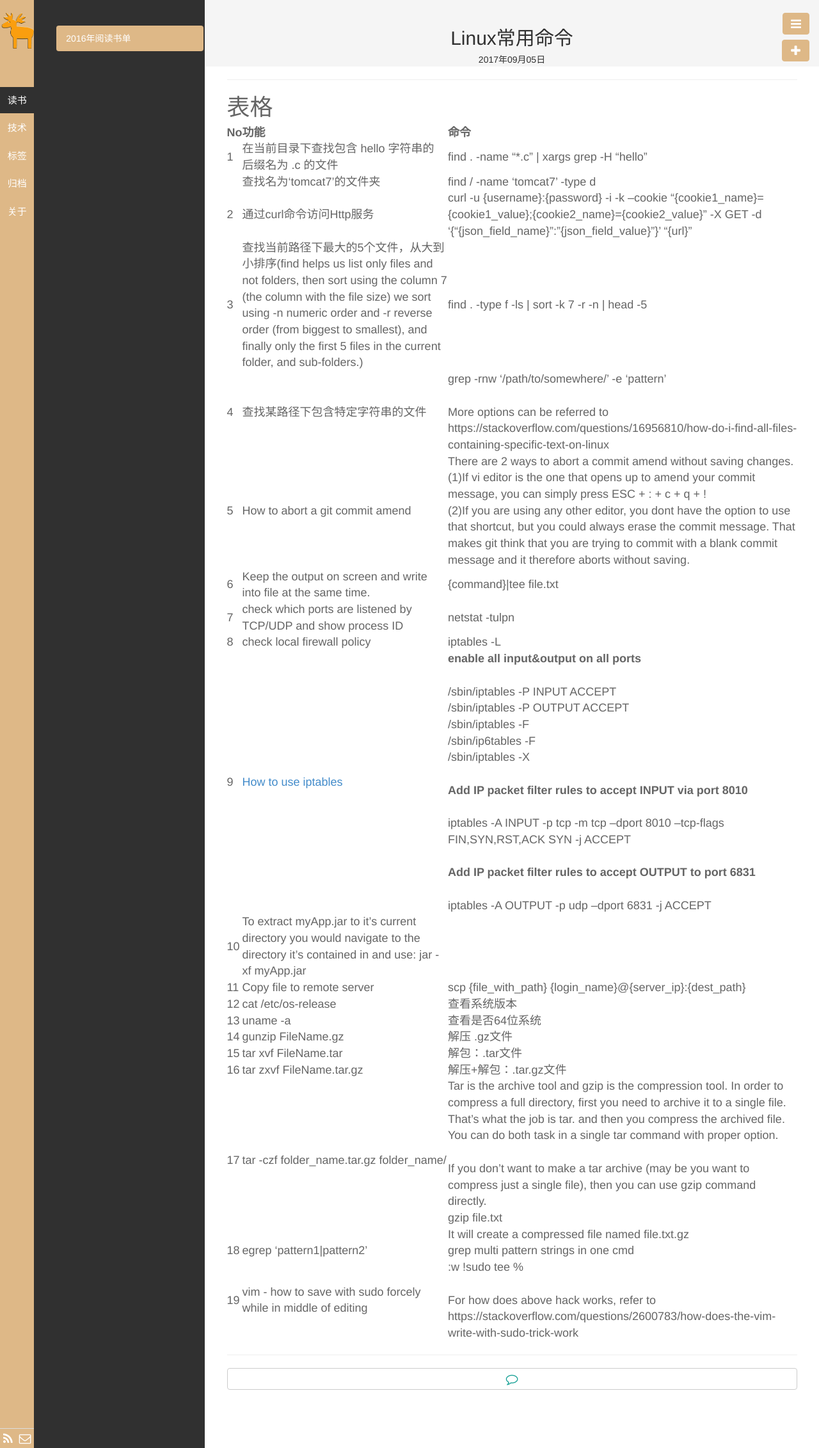
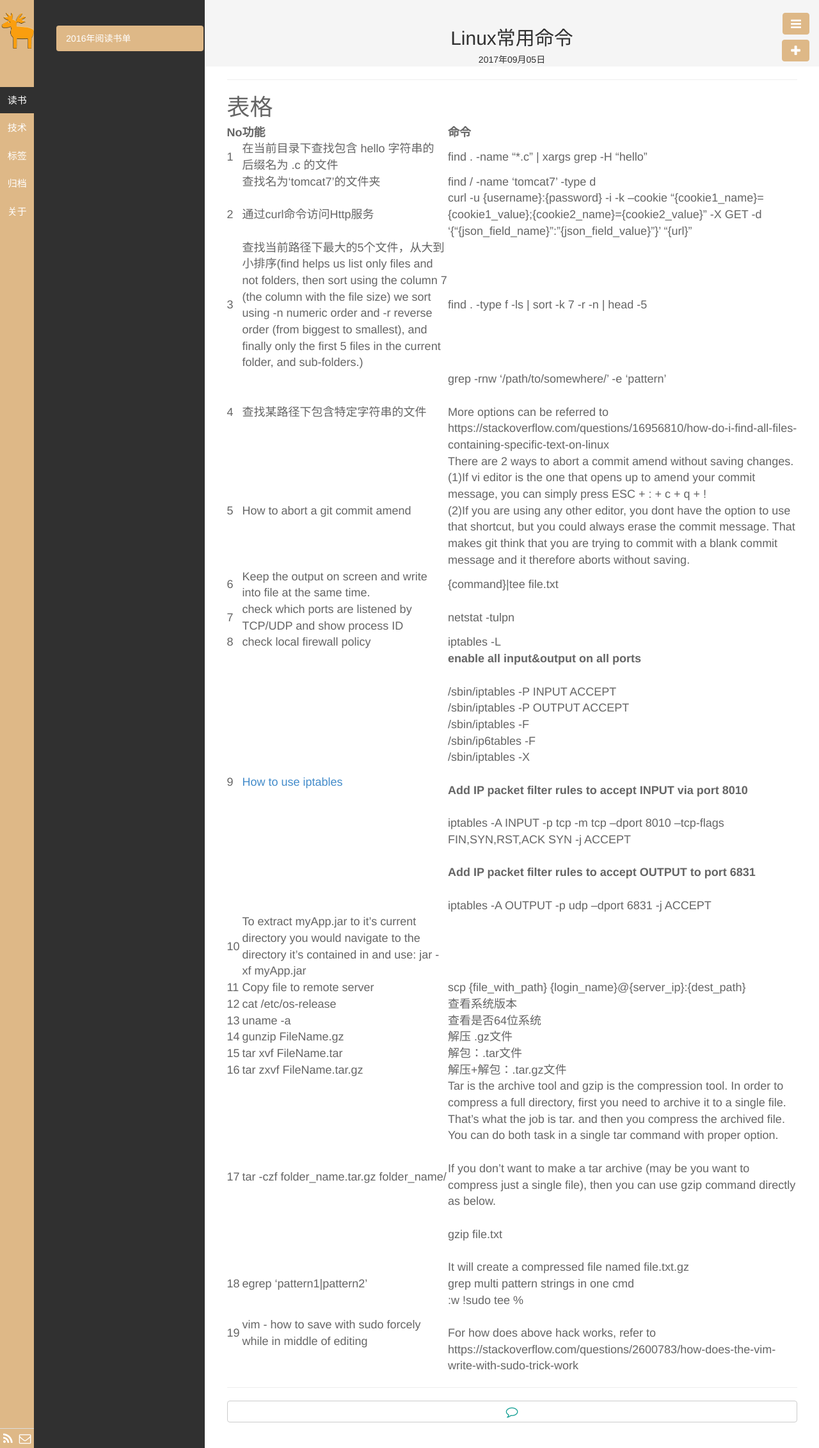
Before and after one commit to qhdwhy184/qhdwhy184.github.io, a Jekyll site: the page built from _posts/技术/2017-09-05-Linux常用命令.md, in a window 1280 px wide. Shown: the whole page at 64% size. Built offline with Jekyll 4.4.1, drawn with Linux system fonts in a browser that asks for light colours.

Commit message:
Update 2017-09-05-Linux常用命令.md

```diff
--- a/_posts/技术/2017-09-05-Linux常用命令.md
+++ b/_posts/技术/2017-09-05-Linux常用命令.md
@@ -30,6 +30,6 @@ description:
 |14|gunzip FileName.gz|解压 .gz文件|
 |15|tar xvf FileName.tar |解包：.tar文件|
 |16|tar zxvf FileName.tar.gz |解压+解包：.tar.gz文件|
-|17|tar -czf folder_name.tar.gz folder_name/ |Tar is the archive tool and gzip is the compression tool. In order to compress a full directory, first you need to archive it to a single file. That's what the job is tar. and then you compress the archived file. You can do both task in a single tar command with proper option.<br/><br/>If you don't want to make a tar archive (may be you want to compress just a single file), then you can use gzip command directly.<br/>gzip file.txt<br/>It will create a compressed file named file.txt.gz|
+|17|tar -czf folder_name.tar.gz folder_name/ |Tar is the archive tool and gzip is the compression tool. In order to compress a full directory, first you need to archive it to a single file. That's what the job is tar. and then you compress the archived file. You can do both task in a single tar command with proper option.<br/><br/>If you don't want to make a tar archive (may be you want to compress just a single file), then you can use gzip command directly as below.<br/><br/>gzip file.txt<br/><br/>It will create a compressed file named file.txt.gz|
 |18| egrep 'pattern1\|pattern2' | grep multi pattern strings in one cmd |
 |19|vim - how to save with sudo forcely while in middle of editing|:w !sudo tee % <br/><br/> For how does above hack works, refer to https://stackoverflow.com/questions/2600783/how-does-the-vim-write-with-sudo-trick-work|
```
